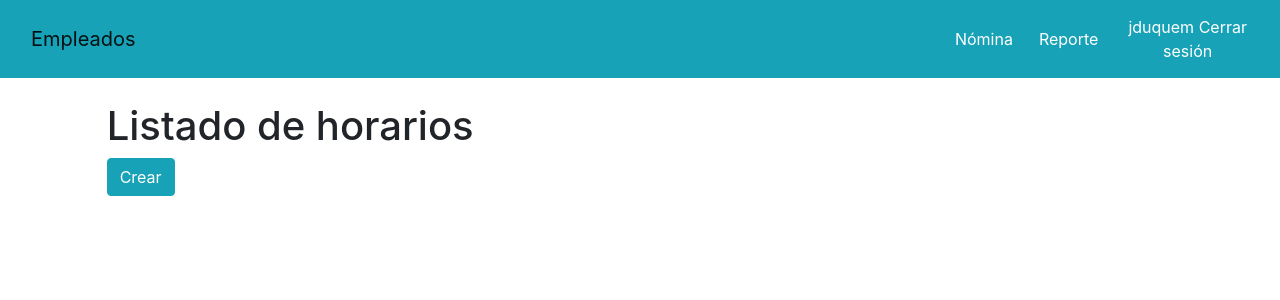
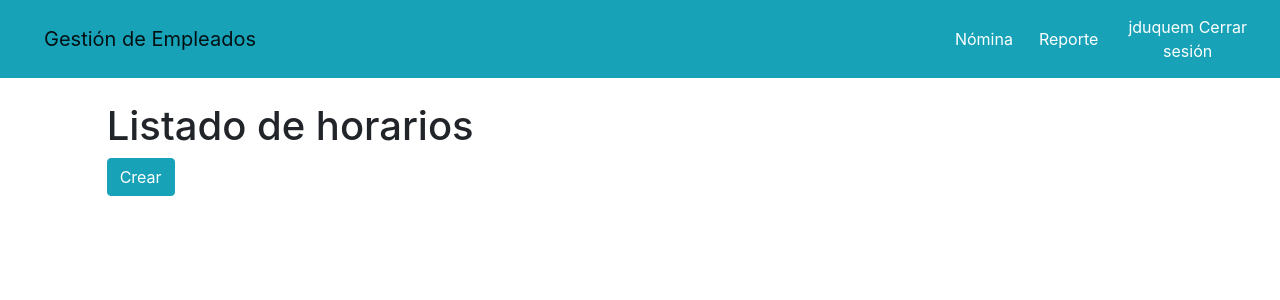
Before and after one commit to jduquem/gestion_empleados, a Django app: template empleados/templates/horario/horario.html in a window 1280 px wide. Shown: the top 300 px of the page. Run offline with Django 4.2, Linux system fonts and the light colour scheme; the template is opened without the code that fills it, so the values that code supplies are empty; a user stored in the database is signed in.

Commit message:
ajustes html

```diff
--- a/empleados/templates/base.html
+++ b/empleados/templates/base.html
@@ -5,54 +5,51 @@
             <meta http-equiv="X-UA-Compatible" content="IE=edge">
             <meta name="viewport" content="width=device-width, initial-scale=1.0">
             <title>{% block title %}{% endblock %}</title>
-            <link rel="stylesheet" href="https://cdn.jsdelivr.net/npm/bootstrap@4.5.3/dist/css/bootstrap.min.css"
-            integrity="sha384-TX8t27EcRE3e/ihU7zmQxVncDAy5uIKz4rEkgIXeMed4M0jlfIDPvg6uqKI2xXr2" crossorigin="anonymous">
+            <link rel="stylesheet" href="https://cdn.jsdelivr.net/npm/bootstrap@4.5.3/dist/css/bootstrap.min.css" integrity="sha384-TX8t27EcRE3e/ihU7zmQxVncDAy5uIKz4rEkgIXeMed4M0jlfIDPvg6uqKI2xXr2" crossorigin="anonymous">
+            <link href="https://cdn.jsdelivr.net/npm/bootstrap-icons/font/bootstrap-icons.css" rel="stylesheet">
             <script src="https://cdn.jsdelivr.net/npm/chart.js"></script>
-
         </head>
         <body>
             <nav class="navbar navbar-expand-lg navbar-light bg-info">
                 <div class="container-fluid">
-                    <a class="navbar-brand" href="/">Empleados</a>
+                    <a class="navbar-brand btn btn-info" href="/">Gestión de Empleados</a>
                     <button class="navbar-toggler" type="button" data-bs-toggle="collapse" data-bs-target="#navbarNav" aria-controls="navbarNav" aria-expanded="false" aria-label="Toggle navigation">
                     <span class="navbar-toggler-icon"></span>
                     </button>
                 </div>
                 {% if request.user.is_authenticated %}
                     {% if request.user.groups.all.0.name == "Administradores" %}
-                        <td><a href="{% url 'listar_empleados'  %}" class="btn btn-info">Empleados</a></td>
-                        <td><a href="{% url 'listar_horarios'  %}" class="btn btn-info">Horarios</a></td>
+                        <td><a href="{% url 'listar_empleados' %}" class="btn btn-info">Empleados</a></td>
+                        <td><a href="{% url 'listar_horarios' %}" class="btn btn-info">Horarios</a></td>
                     {% endif %}
-                    <td><a href="{% url 'nominee_salary_details'  %}" class="btn btn-info">Nómina</a></td>
-                    <td><a href="{% url 'chart'  %}" class="btn btn-info">Reporte</a></td>
-                    <td><a href="{% url 'logout'  %}" class="btn btn-info">{{request.user.username}} Cerrar sesión</a></td>
+                    <td><a href="{% url 'nominee_salary_details' %}" class="btn btn-info">Nómina</a></td>
+                    <td><a href="{% url 'chart' %}" class="btn btn-info">Reporte</a></td>
+                    <td><a href="{% url 'logout' %}" class="btn btn-info">{{request.user.username}} Cerrar sesión</a></td>
                 {% else %}
-                    <td><a href="{% url 'login'  %}" class="btn btn-info">Iniciar sesión</a></td>
+                    <td><a href="{% url 'login' %}" class="btn btn-info">Iniciar sesión</a></td>
                 {% endif %}
             </nav>
             <div class="cotainer py-4">
                 {% load humanize %}
-
                     {% if messages %}
                         <div id="messages_m">
                             {% for message in messages %}
-                             <div class="alert alert-{{message.tags}} alert-dismissible" role="alert">
-                                    <span {% if message.tags %} class="{{ message.tags }}"{% endif %}>{{ message }}</span>
+                            <div class="alert alert-{{message.tags}} alert-dismissible" role="alert">
+                                <span {% if message.tags %} class="{{ message.tags }}"{% endif %}>{{ message }}</span>
                             </div>
                             {% endfor %}
                         </div>
                     {% endif %}
                 {%block body%}
-
                 {%endblock%}
             </div>
             <script>
                 var div = document.getElementById("messages_m");
                 setTimeout(function() {
-                if (div) {
-                    div.parentNode.removeChild(div);}
+                    if (div) {
+                        div.parentNode.removeChild(div);
+                    }
                 }, 8000);
-
             </script>
             <script src="https://code.jquery.com/jquery-3.5.1.slim.min.js" integrity="sha384-DfXdz2htPH0lsSSs5nCTpuj/zy4C+OGpamoFVy38MVBnE+IbbVYUew+OrCXaRkfj" crossorigin="anonymous"> </script>
             <script src="https://cdn.jsdelivr.net/npm/popper.js@1.16.1/dist/umd/popper.min.js" integrity="sha384-9/reFTGAW83EW2RDu2S0VKaIzap3H66lZH81PoYlFhbGU+6BZp6G7niu735Sk7lN" crossorigin="anonymous"> </script>
--- a/empleados/templates/empleado/empleado_actualizar.html
+++ b/empleados/templates/empleado/empleado_actualizar.html
@@ -34,7 +34,6 @@
                         <button type="submit" class="btn btn-success btn-block text-white">Guardar</button>
                     </div>
                 </form>
-
             </div>
         </div>
     </div>
--- a/empleados/templates/empleado/empleado_eliminar.html
+++ b/empleados/templates/empleado/empleado_eliminar.html
@@ -21,7 +21,6 @@
                         <a href="{% url 'listar_empleados' %}" class="btn btn-secondary">Cancelar</a>
                     </div>
                 </form>
-
             </div>
         </div>
     </div>
--- a/empleados/templates/horario/horario.html
+++ b/empleados/templates/horario/horario.html
@@ -31,9 +31,11 @@
                         <td>{{ horario.departure_time }}</td>
                         <td>{%if horario.holiday == False %}No{%elif horario.holiday == True %}Si{%endif%}</td>
                         <td>{{ horario.total_hours|floatformat:'2' }}</td>
-                      <td>$ {{ horario.valor_hours|floatformat:2 }}</td>
-                      <td><a href="{% url 'horario_actualizar' horario.id  %}" class="btn btn-info">Editar</a></td>
-                      <td><a href="{% url 'horario_eliminar' horario.id  %}" class="btn btn-danger">Eliminar</a></td>
+                        <td>${{ horario.valor_hours|floatformat:2 }}</td>
+                        <td>
+                        <a href="{% url 'horario_actualizar' horario.id %}" class="btn btn-info"><i class="bi bi-pencil"></i></a>
+                        <a href="{% url 'horario_eliminar' horario.id %}" class="btn btn-danger"><i class="bi bi-calendar-x"></i></a>
+                        </td>
                         </tr>
                     {% endfor %}
                 </tbody>
```
Also changed, not shown: empleados/templates/empleado/empleado.html (+5 -3 lines). Lines whose indentation alone changed are shown as unchanged.
